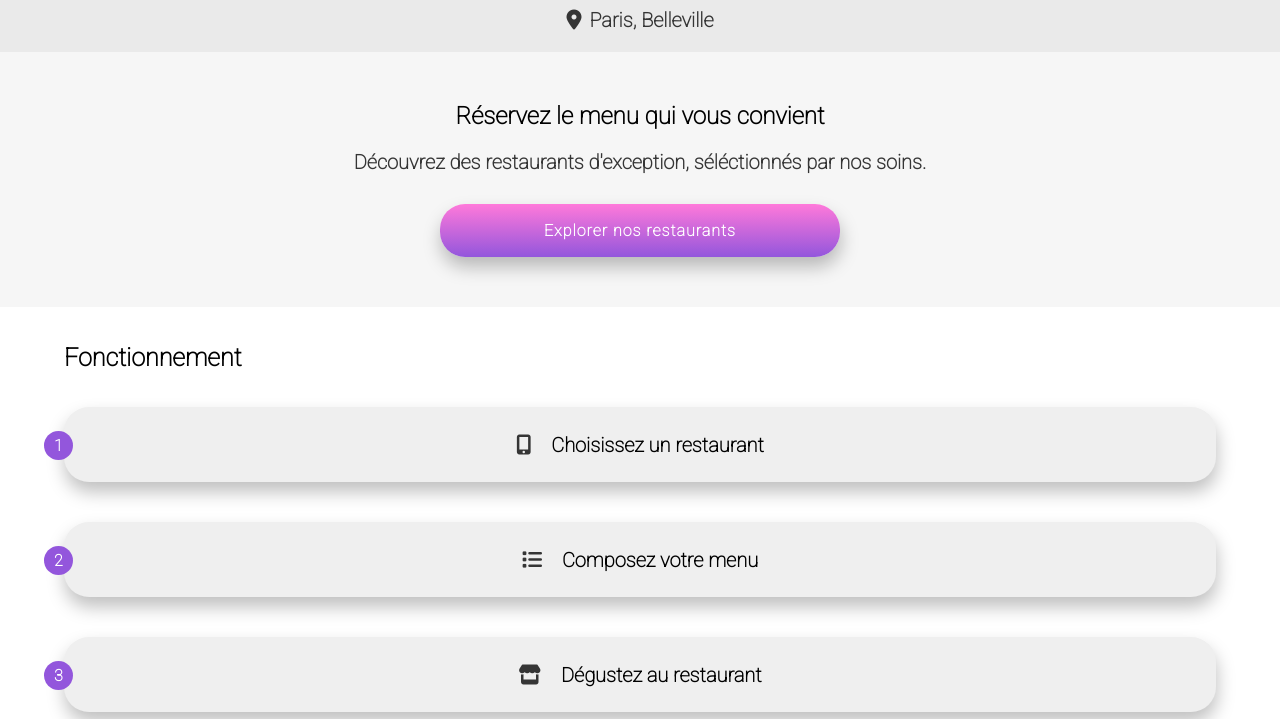
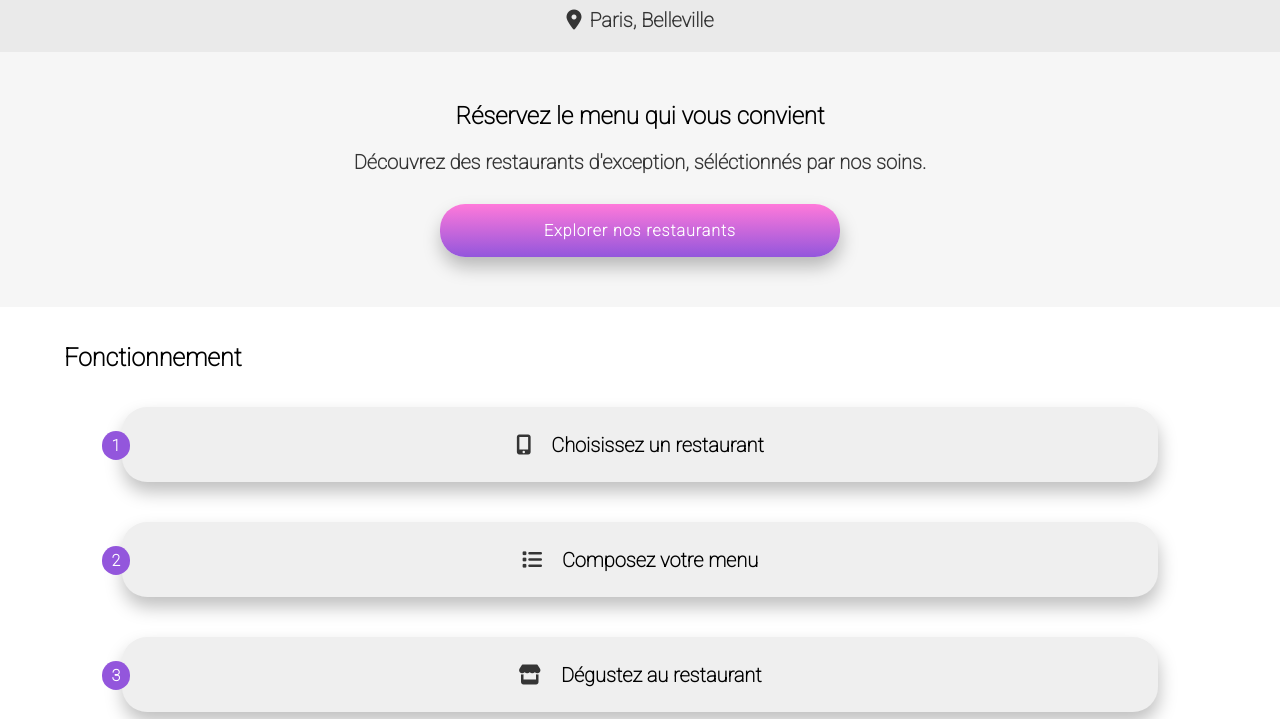
Before and after one commit to AnthonyDac/DaccarettAnthony_3_01092021, a website: page index.html in a window 1280 px wide. Shown: the part 81-800 px from the top of the page. Drawn offline with Linux system fonts and the light colour scheme; a web font is replaced by a local one.

Commit message:
correction bugs

```diff
--- a/sass/main.scss
+++ b/sass/main.scss
@@ -473,11 +473,11 @@ header
     .fonct-btn
     {
         position: relative;
-        width: 100%;
+        width: 90%;
         display: flex;
         justify-content: center;
         align-items: center;
-        margin-top: 0px;
+        margin: auto;
         a
         {
             position: absolute;
```
Also changed, not shown: public/css/style.css.
